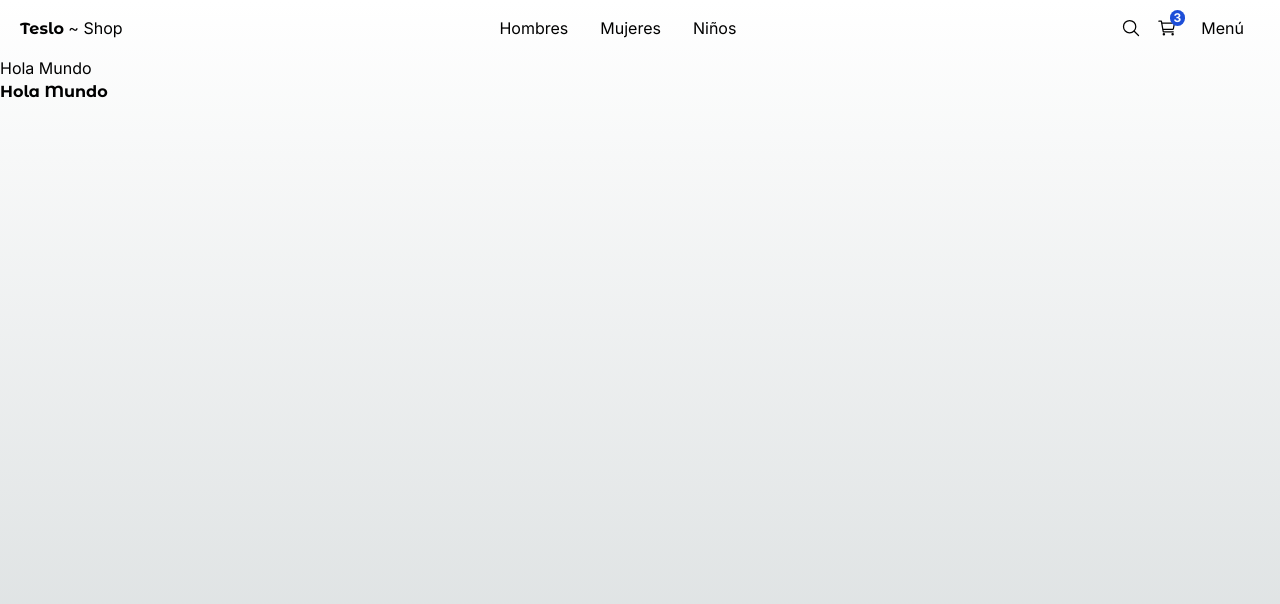
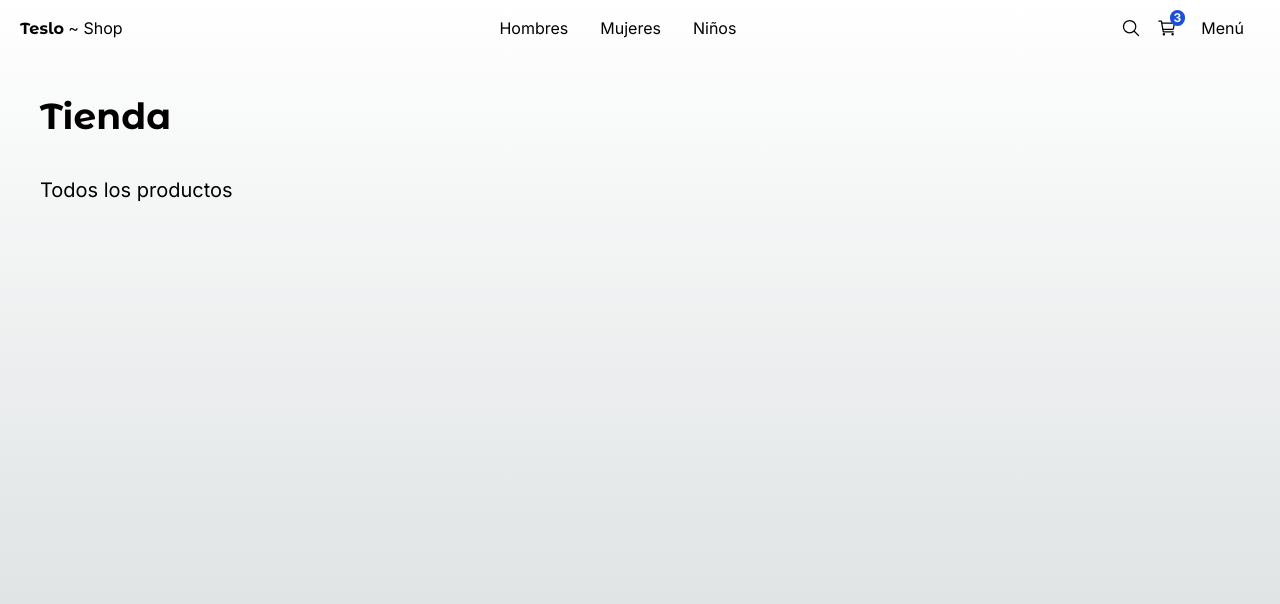
Before and after one commit to leandiazz/teslo-shop, a Next.js app: page / in a window 1280 px wide. Shown: the top 604 px of the page. Built offline with nearby package versions, Linux system fonts and the light colour scheme.

Commit message:
feature: add title component to shop layout

```diff
--- a/src/app/(shop)/layout.tsx
+++ b/src/app/(shop)/layout.tsx
@@ -1,14 +1,10 @@
 import { TopMenu } from "@/components";
 
-export default function ShopLayout({
-    children,
-}: {
-    children: React.ReactNode;
-}) {
+export default function ShopLayout({ children }: { children: React.ReactNode }) {
     return (
         <div className="min-h-screen">
             <TopMenu />
-            {children}
+            <div className="px-0 sm:px-10">{children}</div>
         </div>
     );
 }
--- a/src/app/(shop)/page.tsx
+++ b/src/app/(shop)/page.tsx
@@ -1,10 +1,9 @@
-import { titleFont } from "@/config/fonts";
+import { Title } from "@/components";
 
 export default function Home() {
     return (
         <main>
-            <h1>Hola Mundo</h1>
-            <h1 className={`${titleFont.className} font-bold`}>Hola Mundo</h1>
+            <Title title="Tienda" subtitle="Todos los productos" classname="mb-2"/>
         </main>
     );
 }
--- a/src/components/index.ts
+++ b/src/components/index.ts
@@ -1,3 +1,4 @@
 
 export * from "./ui/topMenu/TopMenu"
+export * from "./ui/title/Title"
 export * from "./ui/notFound/NotFound"
--- /dev/null
+++ b/src/components/ui/title/Title.tsx
@@ -0,0 +1,16 @@
+import { titleFont } from "@/config/fonts";
+
+interface Props {
+    title: string;
+    subtitle?: string;
+    classname?: string;
+}
+
+export const Title = ({ title, classname, subtitle }: Props) => {
+    return (
+        <div className={`${classname} mt-3`}>
+            <h1 className={`${titleFont.className} antialiased text-4xl font-semibold my-10`}>{title}</h1>
+            {subtitle && <h3 className="text-xl mb-5">{subtitle}</h3>}
+        </div>
+    );
+};
```
